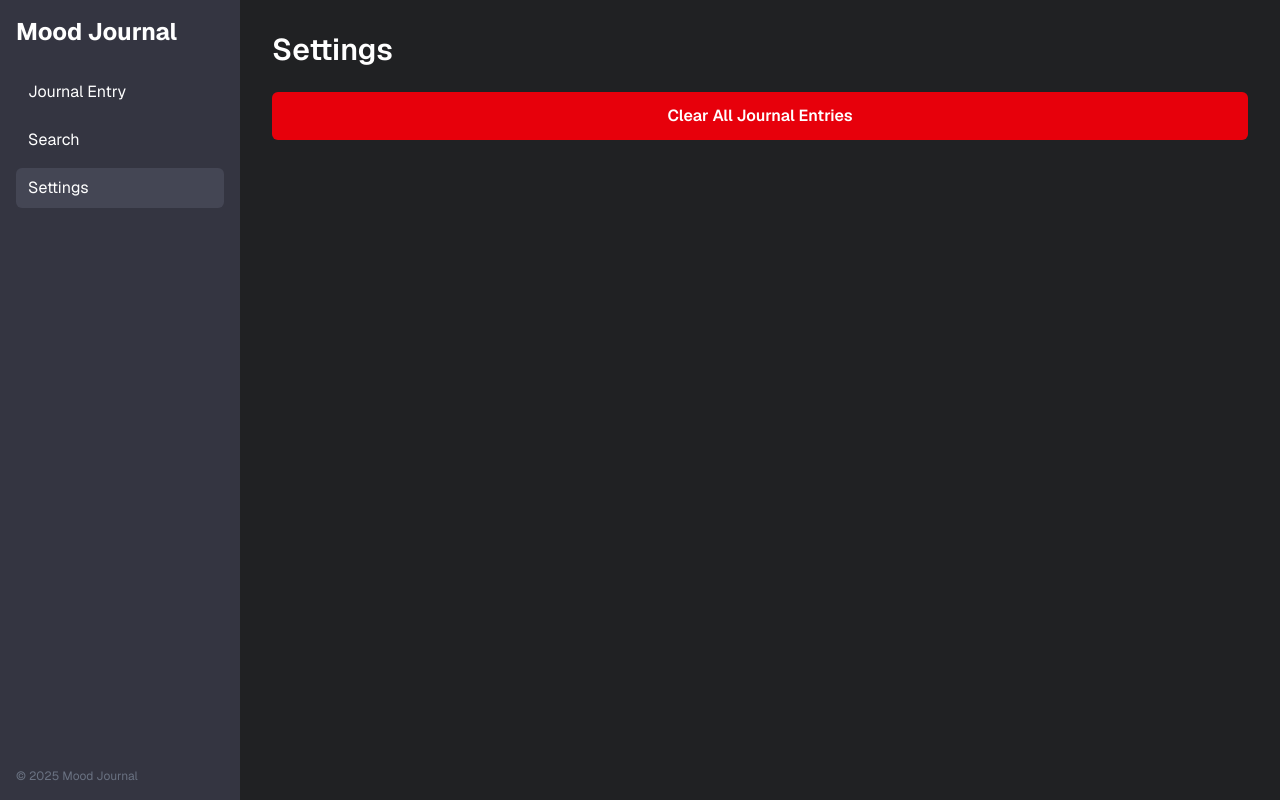
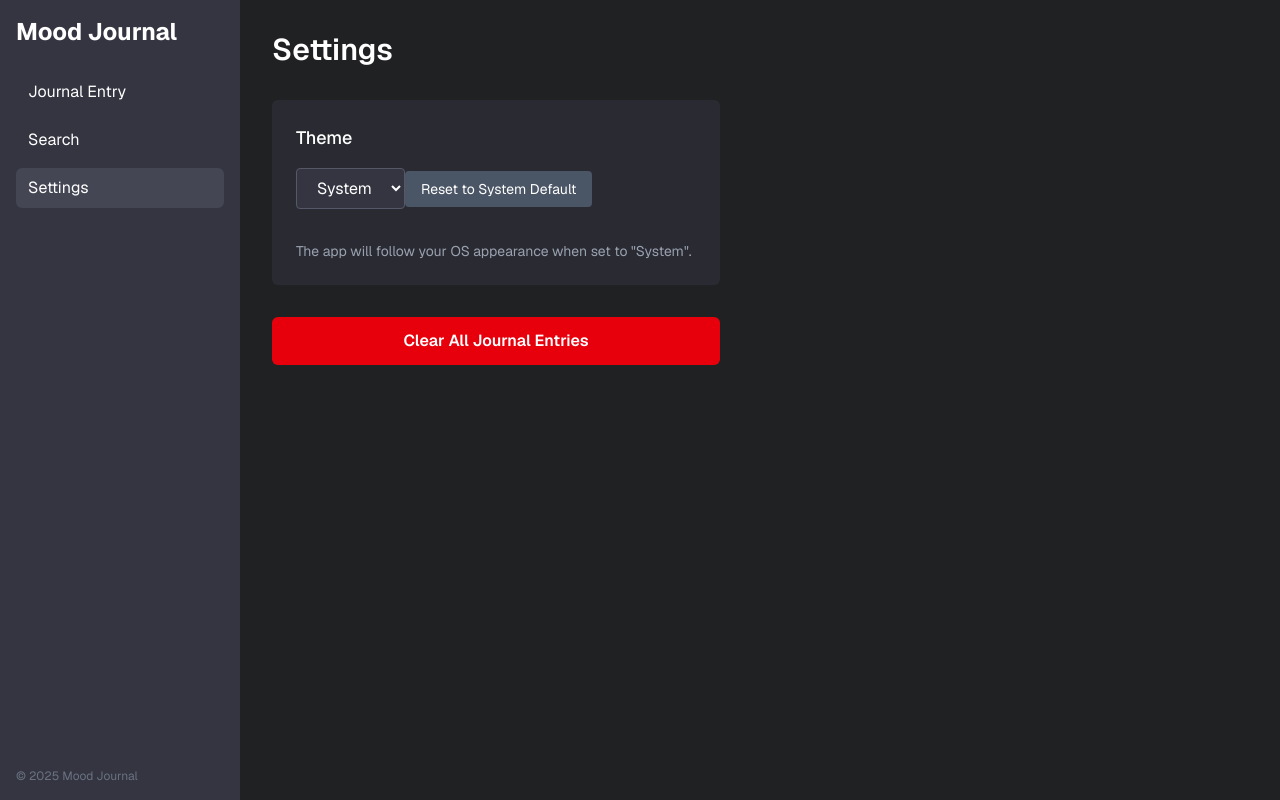
Before and after one commit to riyer8/mood-journaling, a Next.js app: page /settings in a window 1280 px wide. Built offline with nearby package versions, Linux system fonts and the light colour scheme.

Commit message:
add images to entries

```diff
--- a/pages/_app.js
+++ b/pages/_app.js
@@ -1,5 +1,6 @@
 import "../styles/globals.css";
 import { Geist, Geist_Mono } from "next/font/google";
+import { useEffect } from "react";
 
 const geistSans = Geist({
   subsets: ["latin"],
@@ -14,8 +15,26 @@ const geistMono = Geist_Mono({
 });
 
 export default function App({ Component, pageProps }) {
+  useEffect(() => {
+    const saved = localStorage.getItem("theme") || "system";
+    const html = document.documentElement;
+    html.classList.remove("dark", "light");
+
+    const actual =
+      saved === "system"
+        ? window.matchMedia("(prefers-color-scheme: dark)").matches
+          ? "dark"
+          : "light"
+        : saved;
+
+    html.classList.add(actual);
+  }, []);
+
   return (
-    <main className={`${geistSans.variable} ${geistMono.variable}`} style={{ fontFamily: "var(--font-geist-sans), sans-serif" }}>
+    <main
+      className={`${geistSans.variable} ${geistMono.variable}`}
+      style={{ fontFamily: "var(--font-geist-sans), sans-serif" }}
+    >
       <Component {...pageProps} />
     </main>
   );
--- a/pages/journal.jsx
+++ b/pages/journal.jsx
@@ -5,17 +5,18 @@ import Sidebar from "../components/Sidebar";
 
 export default function Journal() {
   const [entry, setEntry] = useState("");
+  const [images, setImages] = useState([]);
   const [dateTime, setDateTime] = useState(new Date());
   const [emotions, setEmotions] = useState([]);
   const [loading, setLoading] = useState(false);
   const [submittedText, setSubmittedText] = useState("");
+  const [submittedImages, setSubmittedImages] = useState([]);
 
   useEffect(() => {
     const timer = setInterval(() => setDateTime(new Date()), 1000);
     return () => clearInterval(timer);
   }, []);
 
-  // users can also hit enter to submit
   const handleKeyDown = async (e) => {
     if (e.key === "Enter" && !e.shiftKey) {
       e.preventDefault();
@@ -25,9 +26,26 @@ export default function Journal() {
     }
   };
 
+  const handleImageUpload = (e) => {
+    const files = Array.from(e.target.files);
+    const readers = files.map(
+      (file) =>
+        new Promise((resolve) => {
+          const reader = new FileReader();
+          reader.onloadend = () => resolve(reader.result);
+          reader.readAsDataURL(file);
+        })
+    );
+
+    Promise.all(readers).then((base64Images) => {
+      setImages(base64Images);
+    });
+  };
+
   async function analyzeEntry(text) {
     setLoading(true);
     setSubmittedText(text);
+    setSubmittedImages(images);
 
     try {
       const detectedEmotions = await detectEmotions(text);
@@ -35,23 +53,26 @@ export default function Journal() {
 
       const existingEntries = JSON.parse(localStorage.getItem("journalEntries") || "[]");
 
-      // new jouranl entry with emotions
       const newEntry = {
         id: Date.now(),
         text,
         date: new Date().toISOString(),
         emotions: detectedEmotions,
+        images: images, // store base64 images
       };
 
       localStorage.setItem("journalEntries", JSON.stringify([newEntry, ...existingEntries]));
+
+      // reset form
+      setEntry("");
+      setImages([]);
     } catch (error) {
       setEmotions(["Neutral"]);
       console.error("Emotion detection error:", error);
     }
-ß
+
     setLoading(false);
   }
-
 
   return (
     <div className="flex h-screen bg-[#202123] text-white font-sans">
@@ -74,9 +95,17 @@ export default function Journal() {
             value={entry}
             onChange={(e) => setEntry(e.target.value)}
             onKeyDown={handleKeyDown}
-            placeholder="Write your journal entry here..."
+            placeholder="What are you currently thinking about?"
             rows={10}
             className="bg-[#343541] border border-[#555867] rounded-md p-4 text-white text-lg placeholder-gray-400 resize-none focus:outline-none focus:ring-2 focus:ring-indigo-500"
+          />
+
+          <input
+            type="file"
+            accept="image/*"
+            multiple
+            onChange={handleImageUpload}
+            className="mt-4 text-sm text-gray-400"
           />
 
           <div className="flex justify-end mt-4">
@@ -90,14 +119,28 @@ export default function Journal() {
           </div>
         </form>
 
-        {(submittedText || emotions.length > 0) && (
+        {(submittedText || emotions.length > 0 || submittedImages.length > 0) && (
           <section className="mt-8 max-w-3xl bg-[#2a2b32] rounded-md p-6">
             {submittedText && (
               <>
                 <h2 className="text-xl font-semibold mb-2">Journal Entry</h2>
-                <p className="text-gray-200 mb-4 whitespace-pre-line">
-                  {submittedText}
-                </p>
+                <p className="text-gray-200 mb-4 whitespace-pre-line">{submittedText}</p>
+              </>
+            )}
+
+            {submittedImages.length > 0 && (
+              <>
+                <h2 className="text-xl font-semibold mb-2">Attached Images</h2>
+                <div className="flex gap-3 flex-wrap mb-4">
+                  {submittedImages.map((src, i) => (
+                    <img
+                      key={i}
+                      src={src}
+                      alt={`uploaded-${i}`}
+                      className="w-20 h-20 object-cover rounded"
+                    />
+                  ))}
+                </div>
               </>
             )}
 
--- a/pages/search.jsx
+++ b/pages/search.jsx
@@ -47,7 +47,21 @@ export default function Search() {
                     ))}
                   </div>
                 </div>
-                <p className="whitespace-pre-line">{entry.text}</p>
+
+                <p className="whitespace-pre-line mb-3">{entry.text}</p>
+
+                {entry.images?.length > 0 && (
+                  <div className="flex gap-2 flex-wrap">
+                    {entry.images.map((src, i) => (
+                      <img
+                        key={i}
+                        src={src}
+                        alt={`journal-img-${i}`}
+                        className="w-12 h-12 object-cover rounded"
+                      />
+                    ))}
+                  </div>
+                )}
               </div>
             ))
           )}
--- a/pages/settings.jsx
+++ b/pages/settings.jsx
@@ -1,7 +1,44 @@
-import React from "react";
+import React, { useState, useEffect } from "react";
 import Sidebar from "../components/Sidebar";
 
+// Utility: Detect system theme
+const getSystemTheme = () =>
+  window.matchMedia("(prefers-color-scheme: dark)").matches ? "dark" : "light";
+
+// Apply theme to <html>
+const applyTheme = (mode) => {
+  const root = document.documentElement;
+
+  // Remove both first
+  root.classList.remove("dark");
+  root.classList.remove("light");
+
+  const resolved = mode === "system" ? getSystemTheme() : mode;
+  root.classList.add(resolved);
+
+  localStorage.setItem("theme", mode);
+};
+
 export default function Settings() {
+  const [theme, setTheme] = useState("system");
+
+  useEffect(() => {
+    const saved = localStorage.getItem("theme") || "system";
+    setTheme(saved);
+    applyTheme(saved);
+  }, []);
+
+  const handleThemeChange = (e) => {
+    const selected = e.target.value;
+    setTheme(selected);
+    applyTheme(selected);
+  };
+
+  const handleReset = () => {
+    setTheme("system");
+    applyTheme("system");
+  };
+
   const handleClearEntries = () => {
     if (confirm("Are you sure you want to clear all journal entries?")) {
       localStorage.removeItem("journalEntries");
@@ -12,14 +49,49 @@ export default function Settings() {
   return (
     <div className="flex h-screen bg-[#202123] text-white font-sans">
       <Sidebar activePage="settings" />
+
       <main className="flex flex-col flex-grow p-8 overflow-auto">
-        <h1 className="text-3xl font-semibold mb-6 select-none">Settings</h1>
-        <button
-          onClick={handleClearEntries}
-          className="px-6 py-3 bg-red-600 hover:bg-red-700 rounded-md text-white font-semibold transition"
-        >
-          Clear All Journal Entries
-        </button>
+        <h1 className="text-3xl font-semibold mb-8 select-none">Settings</h1>
+
+        {/* Theme Settings */}
+        <div className="mb-8 max-w-md bg-[#2a2b32] p-6 rounded-md space-y-4">
+          <label htmlFor="theme" className="block text-lg font-medium">
+            Theme
+          </label>
+
+          <select
+            id="theme"
+            value={theme}
+            onChange={handleThemeChange}
+            className="bg-[#343541] border border-[#555867] text-white rounded px-4 py-2 text-base focus:outline-none focus:ring-2 focus:ring-indigo-500"
+          >
+            <option value="system">System</option>
+            <option value="light">Light</option>
+            <option value="dark">Dark</option>
+          </select>
+
+          <button
+            onClick={handleReset}
+            className="px-4 py-2 text-sm bg-gray-600 hover:bg-gray-700 text-white rounded transition"
+          >
+            Reset to System Default
+          </button>
+
+          <p className="mt-4 text-sm text-gray-400">
+            The app will follow your OS appearance when set to "System".
+          </p>
+
+        </div>
+
+        {/* Clear entries */}
+        <div className="max-w-md">
+          <button
+            onClick={handleClearEntries}
+            className="w-full px-6 py-3 bg-red-600 hover:bg-red-700 rounded-md text-white font-semibold transition"
+          >
+            Clear All Journal Entries
+          </button>
+        </div>
       </main>
     </div>
   );
```
